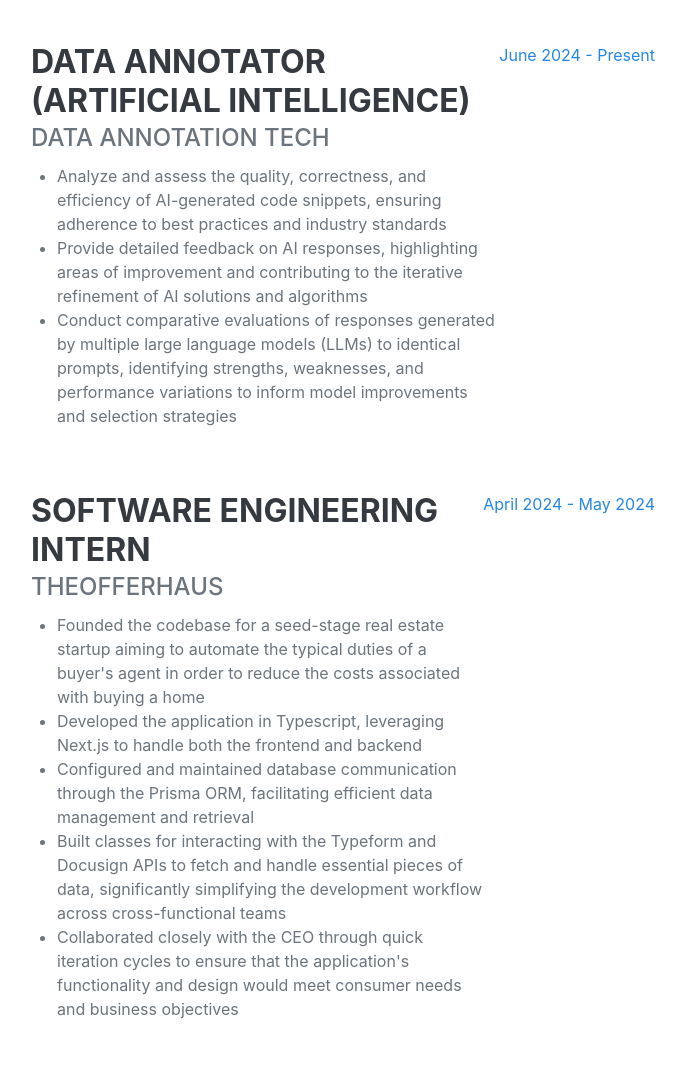
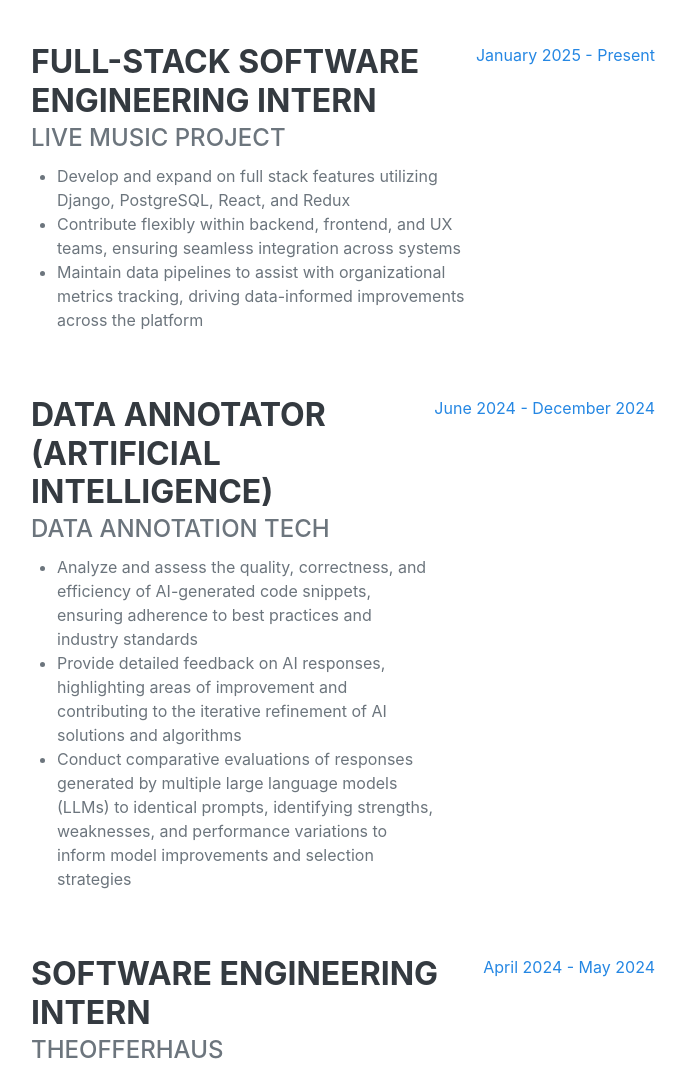
Before and after one commit to maxjeon97/personal-site, a plain HTML site: page index.html in a window 1280 px wide. Shown: the part 1020-2091 px from the top of the page, without its empty margins (577-1263 px from the left). Drawn offline with nearby package versions, Linux system fonts and the light colour scheme; a web font is replaced by a local one.

Commit message:
Add LMP to Experience section

```diff
--- a/index.html
+++ b/index.html
@@ -79,6 +79,18 @@
                 <h2 class="mb-5">Engineering Experience</h2>
                 <div class="d-flex flex-column flex-md-row justify-content-between mb-5">
                     <div class="flex-grow-1">
+                        <h3 class="mb-0">Full-stack Software Engineering Intern</h3>
+                        <div class="subheading mb-2">Live Music Project</div>
+                        <ul class="bullet-point-list">
+                            <li>Develop and expand on full stack features utilizing Django, PostgreSQL, React, and Redux</li>
+                            <li>Contribute flexibly within backend, frontend, and UX teams, ensuring seamless integration across systems</li>
+                            <li>Maintain data pipelines to assist with organizational metrics tracking, driving data-informed improvements across the platform</li>
+                        </ul>
+                    </div>
+                    <div class="flex-shrink-0"><span class="text-primary">January 2025 - Present</span></div>
+                </div>
+                <div class="d-flex flex-column flex-md-row justify-content-between mb-5">
+                    <div class="flex-grow-1">
                         <h3 class="mb-0">Data Annotator (Artificial Intelligence)</h3>
                         <div class="subheading mb-2">Data Annotation Tech</div>
                         <ul class="bullet-point-list">
@@ -95,7 +107,7 @@
                                 strategies</li>
                         </ul>
                     </div>
-                    <div class="flex-shrink-0"><span class="text-primary">June 2024 - Present</span></div>
+                    <div class="flex-shrink-0"><span class="text-primary">June 2024 - December 2024</span></div>
                 </div>
                 <div class="d-flex flex-column flex-md-row justify-content-between mb-5">
                     <div class="flex-grow-1">
```
